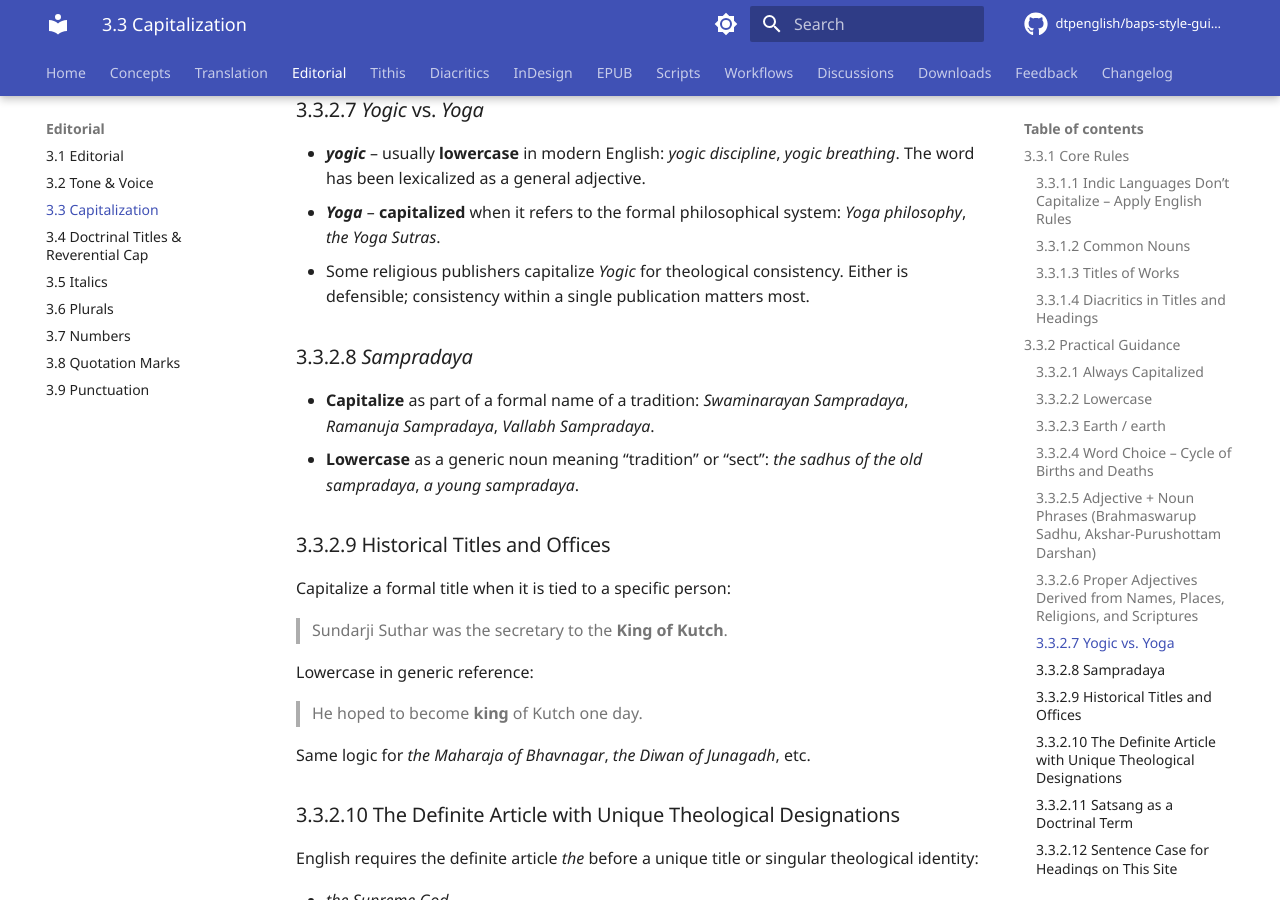
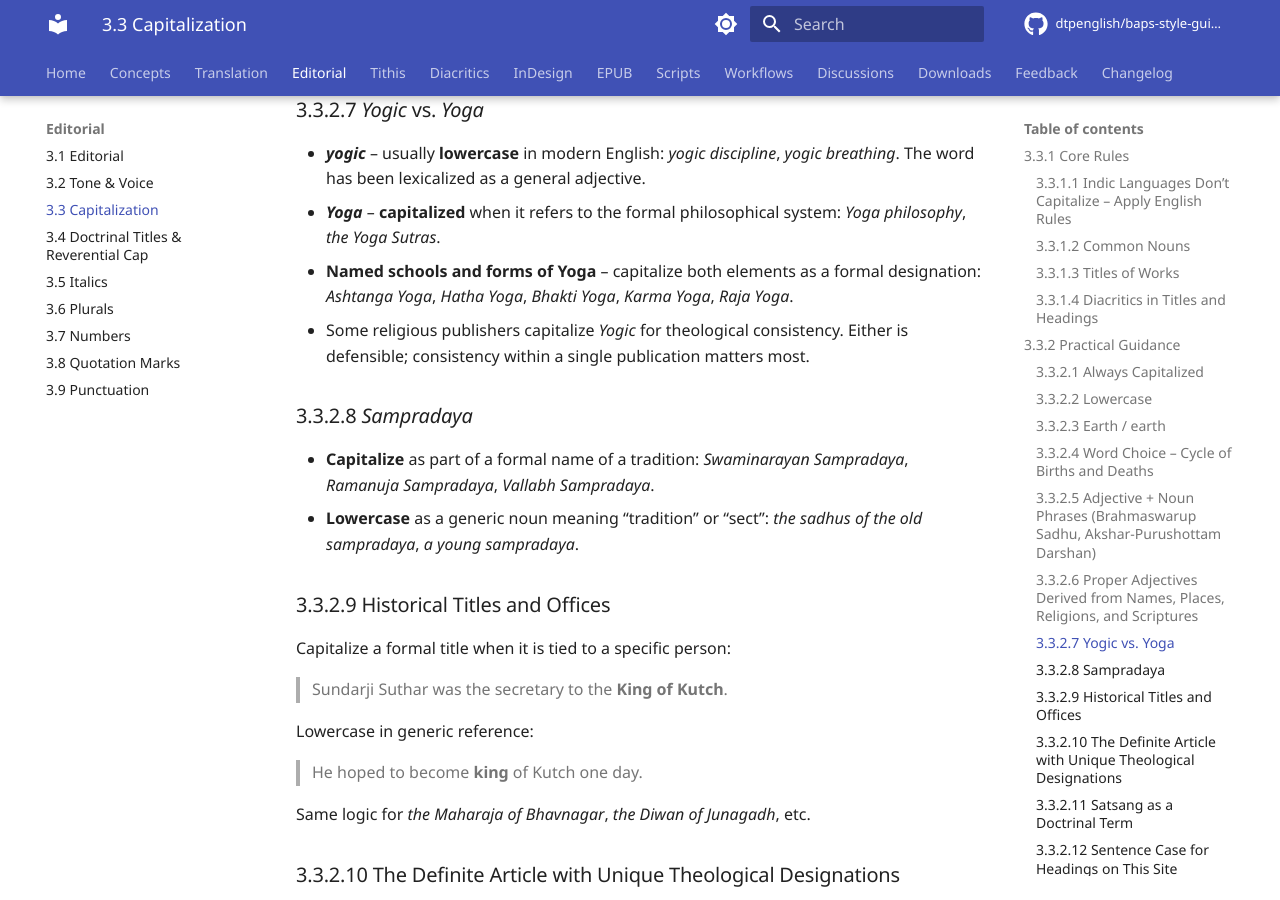
Before and after one commit to dtpenglish/baps-style-guide, an MkDocs documentation site: the page built from docs/editorial/capitalization.md, in a window 1280 px wide and 900 px high, scrolled down 2989 px. Built offline with MkDocs 1.6.1 and Material for MkDocs 9.7.7, drawn with Linux system fonts in a browser that asks for light colours; comment, search, counter and statistics services are not loaded; the version menu is left out.

Commit message:
3.3.2.7: add named-schools-of-Yoga bullet
Adds a bullet for named schools and forms of Yoga - Ashtanga Yoga,
Hatha Yoga, Bhakti Yoga, Karma Yoga, Raja Yoga - capitalized as
formal designations.

Co-Authored-By: Claude Opus 4.7 (1M context) <noreply@anthropic.com>

```diff
--- a/docs/editorial/capitalization.md
+++ b/docs/editorial/capitalization.md
@@ -75,6 +75,7 @@ Common adjectives – *spiritual*, *devotional*, *philosophical*, *traditional*,
 ### 3.3.2.7 *Yogic* vs. *Yoga*
 - ***yogic*** – usually **lowercase** in modern English: *yogic discipline*, *yogic breathing*. The word has been lexicalized as a general adjective.
 - ***Yoga*** – **capitalized** when it refers to the formal philosophical system: *Yoga philosophy*, *the Yoga Sutras*.
+- **Named schools and forms of Yoga** – capitalize both elements as a formal designation: *Ashtanga Yoga*, *Hatha Yoga*, *Bhakti Yoga*, *Karma Yoga*, *Raja Yoga*.
 - Some religious publishers capitalize *Yogic* for theological consistency. Either is defensible; consistency within a single publication matters most.
 
 ### 3.3.2.8 *Sampradaya*
```
